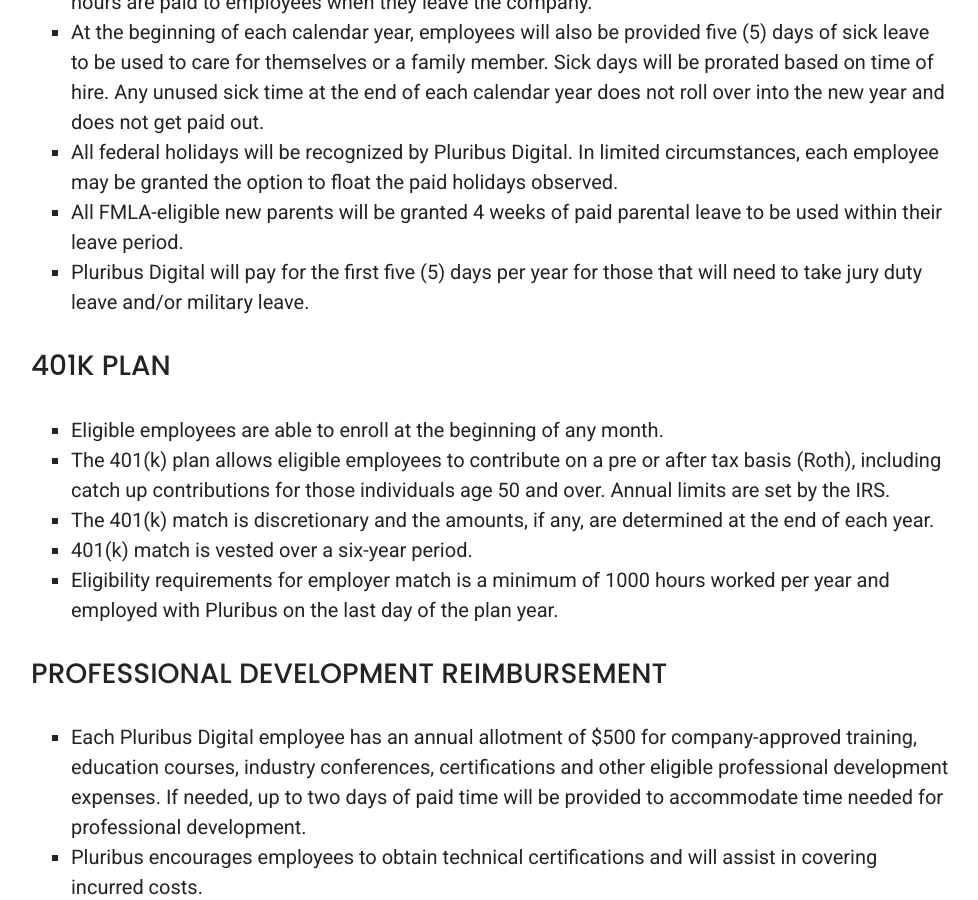
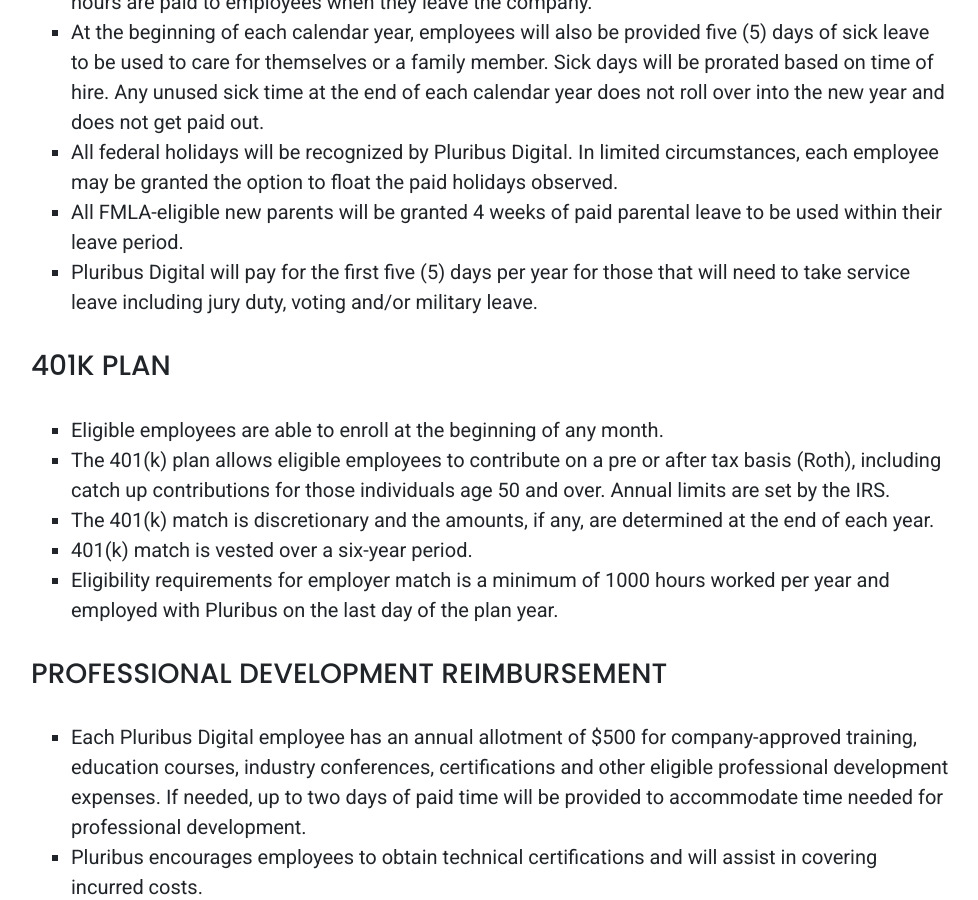
Before and after one commit to PluribusDigital/pluribusdigital-com, a Jekyll site: the page built from content/join/benefits.md, in a window 1280 px wide and 900 px high, scrolled down 2778 px. Shown: the whole window, without its empty margins (149-1127 px from the left). Built offline with Jekyll 4.4.1, drawn with Linux system fonts in a browser that asks for light colours.

Commit message:
AddrBeneUps
Change Office to Physical for address
Add "Service" to our jury/military included "voting" in this grouping.

```diff
--- a/_includes/component_contact_map.html
+++ b/_includes/component_contact_map.html
@@ -6,7 +6,7 @@
     </div>
     <div class="col-md-12 col-lg-5">
       <div class="card-body" style="padding-top: 0px;">
-	<h2 class="pd-map-header pb-0 text-muted"><small>Office Address</small></h2>
+	<h2 class="pd-map-header pb-0 text-muted"><small>Physical Address</small></h2>
         <address class="card-text">105 W Broad St 4th Floor<br />Falls Church, VA 22046</address>
         <h2 class="pd-map-header pb-0 text-muted"><small>Mailing Address</small></h2>
         <address class="card-text">2300 Wilson Blvd #700<br />Arlington, VA 22201</address>
--- a/content/join/benefits.md
+++ b/content/join/benefits.md
@@ -59,7 +59,7 @@
 * At the beginning of each calendar year, employees will also be provided five (5) days of sick leave to be used to care for themselves or a family member.  Sick days will be prorated based on time of hire.  Any unused sick time at the end of each calendar year does not roll over into the new year and does not get paid out.
 * All federal holidays will be recognized by Pluribus Digital. In limited circumstances, each employee may be granted the option to float the paid holidays observed.
 * All FMLA-eligible new parents will be granted 4 weeks of paid parental leave to be used within their leave period.
-* Pluribus Digital will pay for the first five (5) days per year for those that will need to take jury duty leave and/or military leave.
+* Pluribus Digital will pay for the first five (5) days per year for those that will need to take service leave including jury duty, voting and/or military leave.
 
 
 ### 401K Plan
```
